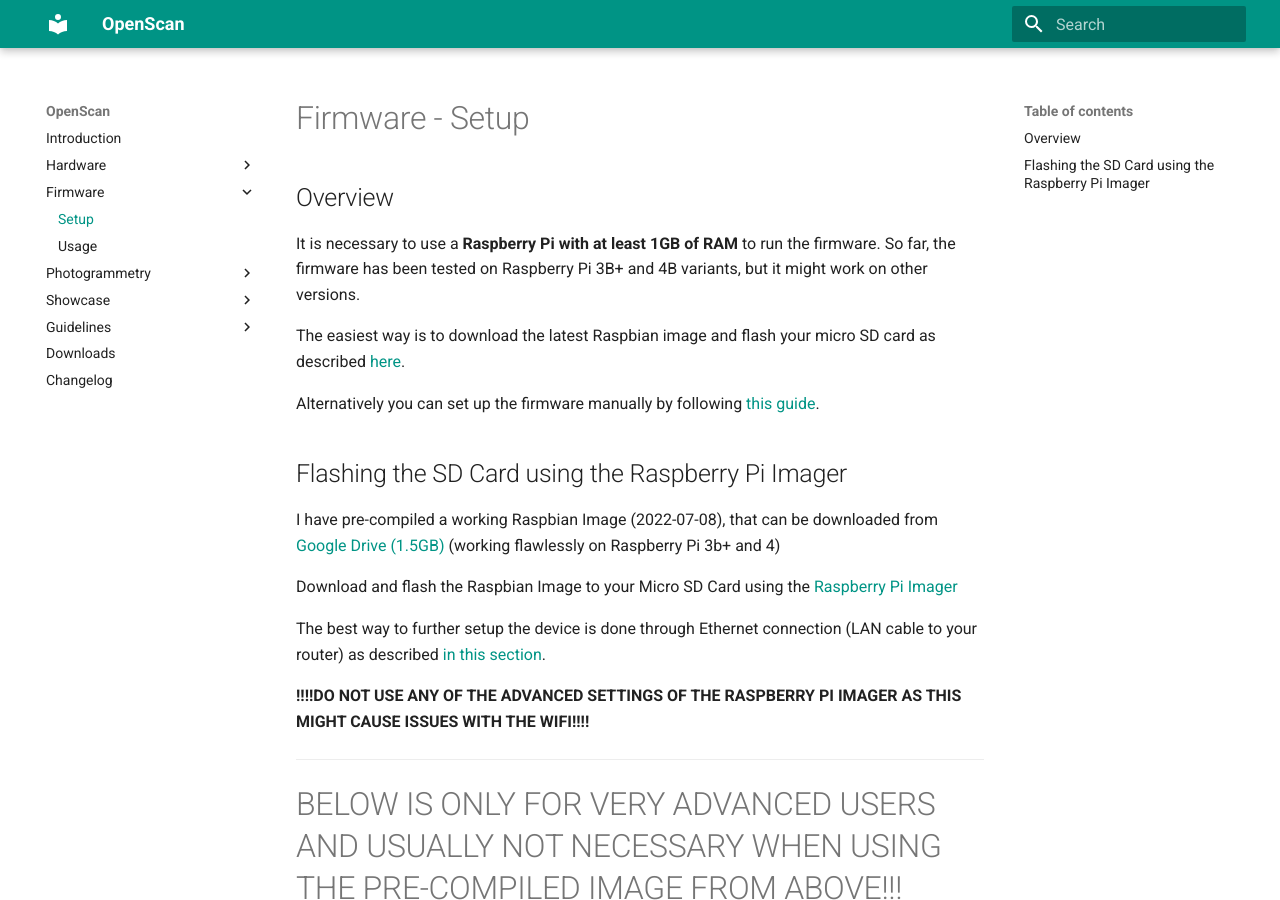
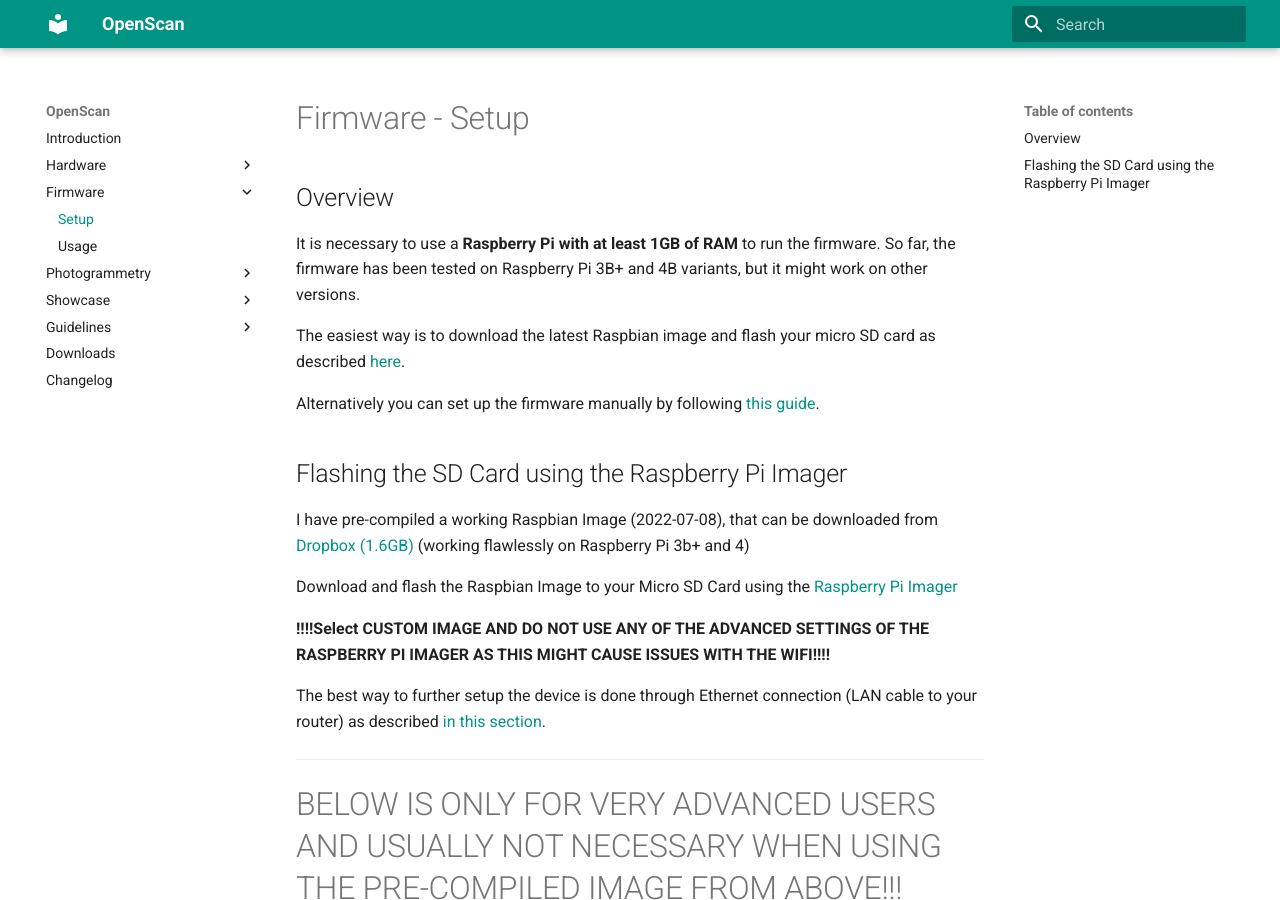
Before and after one commit to OpenScan-org/OpenScan-Doc, an MkDocs documentation site: the page built from docs/firmware/setup.md, in a window 1280 px wide and 900 px high. Built offline with MkDocs 1.6.1 and Material for MkDocs 9.7.7, drawn with Linux system fonts in a browser that asks for light colours.

Commit message:
Update setup.md

```diff
--- a/docs/firmware/setup.md
+++ b/docs/firmware/setup.md
@@ -10,13 +10,13 @@
 
 ## Flashing the SD Card using the Raspberry Pi Imager
 
-I have pre-compiled a working Raspbian Image (2022-07-08), that can be downloaded from [Google Drive (1.5GB)](https://drive.google.com/file/d/1XXfUd6JgxX0Ry0_AVzdS8D8w36e8Bed7/view?usp=sharing) (working flawlessly on Raspberry Pi 3b+ and 4)
+I have pre-compiled a working Raspbian Image (2022-07-08), that can be downloaded from [Dropbox (1.6GB)](https://www.dropbox.com/scl/fi/7hotnizvdl5lpis829yyh/2024-09-09-OpenScan.zip?rlkey=yszh7xcn9bejl6epjz8mo1a6x&st=81gtpgjl&dl=1) (working flawlessly on Raspberry Pi 3b+ and 4)
 
 Download and flash the Raspbian Image to your Micro SD Card using the [Raspberry Pi Imager](https://www.raspberrypi.com/software/)
 
+**!!!!Select CUSTOM IMAGE AND DO NOT USE ANY OF THE ADVANCED SETTINGS OF THE RASPBERRY PI IMAGER AS THIS MIGHT CAUSE ISSUES WITH THE WIFI!!!!**
+
 The best way to further setup the device is done through Ethernet connection (LAN cable to your router) as described [in this section](../firmware/usage.md).
-
-**!!!!DO NOT USE ANY OF THE ADVANCED SETTINGS OF THE RASPBERRY PI IMAGER AS THIS MIGHT CAUSE ISSUES WITH THE WIFI!!!!**
 
 ______________________________________________________________________________
 # BELOW IS ONLY FOR VERY ADVANCED USERS AND USUALLY NOT NECESSARY WHEN USING THE PRE-COMPILED IMAGE FROM ABOVE!!!
```
